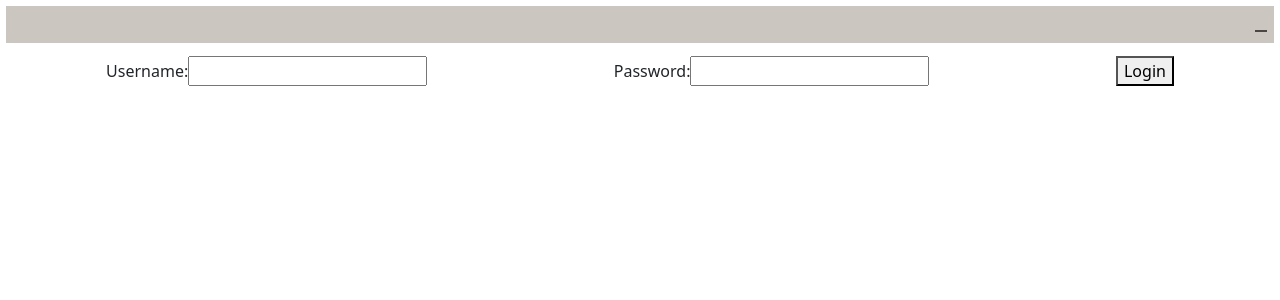
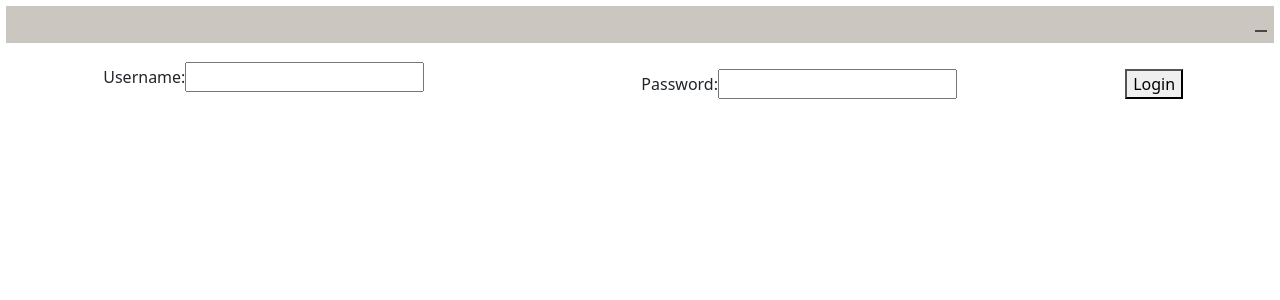
Before and after one commit to RalfTischer/product-backlog-react-ui, a React (Create React App) app: page / in a window 1280 px wide. Shown: the top 300 px of the page. Built offline with nearby package versions, Linux system fonts and the light colour scheme.

Commit message:
Fiddle with login styling

```diff
--- a/src/styles.css
+++ b/src/styles.css
@@ -42,10 +42,11 @@ html {
   margin: 0.4rem;
   padding: 0.4rem;
   width: calc(100% - 0.8rem);
+  width: 200pxs;
 }
 
-login-cell {
-  display: table-cell;
+.login-cell {
+  width: 30%;
   padding: 0.4rem;
 }
 
```
